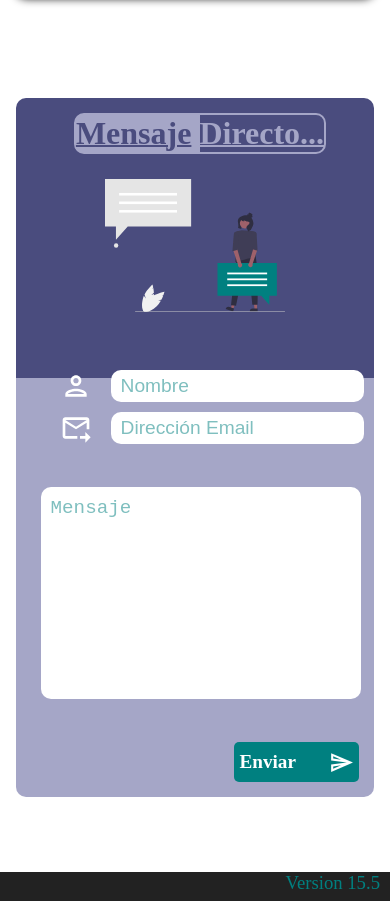
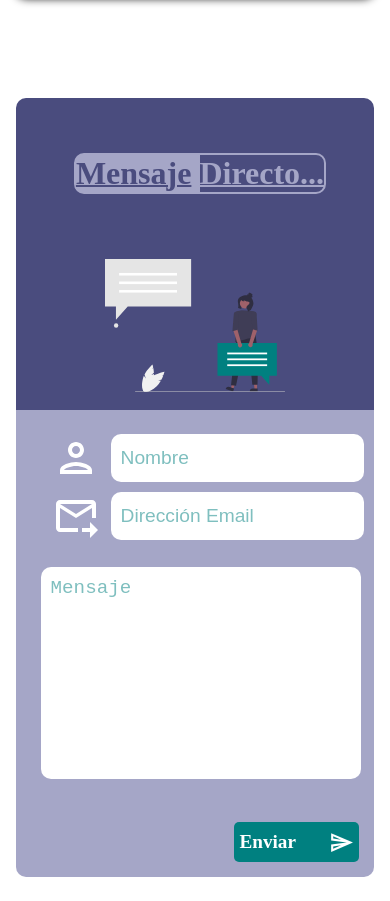
Before and after one commit to Paulino8099/David-Paulino, a website: page index.html in a window 390 px wide. Shown: the part 4814-5715 px from the top of the page. Drawn offline with Linux system fonts and the light colour scheme; files whose address does not match are found by name.

Commit message:
Versioń 15.7

```diff
--- a/CSS/Actualización.scss
+++ b/CSS/Actualización.scss
@@ -141,7 +141,7 @@
 //  ¦¦¦¦¦¦¦¦¦¦¦¦¦¦¦¦¦¦¦¦¦¦¦¦¦¦¦¦¦¦¦¦¦¦¦¦¦¦¦Mobile¦¦¦¦¦¦¦¦¦¦¦¦¦¦¦¦¦¦¦¦¦¦¦¦¦¦¦¦¦¦¦¦¦¦¦¦¦¦¦¦¦¦
 //  ¦¦¦¦¦¦¦¦¦¦¦¦¦¦¦¦¦¦¦¦¦¦¦¦¦¦¦¦¦¦¦¦¦¦¦¦¦¦¦¦¦¦¦¦¦¦¦¦¦¦¦¦¦¦¦¦¦¦¦¦¦¦¦¦¦¦¦¦¦¦¦¦¦¦¦¦¦¦¦¦¦¦¦¦¦¦¦
 
-@media screen and (max-width: 650px) {
+@media screen and (max-width: 800px) {
     // ========================================CENTRO DE ACTUALIZACIONES========================================
     .actualización {
       .content-actualización {
--- a/CSS/Body.scss
+++ b/CSS/Body.scss
@@ -340,7 +340,7 @@ body {
 //  ¦¦¦¦¦¦¦¦¦¦¦¦¦¦¦¦¦¦¦¦¦¦¦¦¦¦¦¦¦¦Mobile¦¦¦¦¦¦¦¦¦Mobile¦¦¦¦¦¦¦¦¦¦¦¦¦¦¦¦¦¦¦¦¦¦¦¦¦¦¦¦¦¦¦¦¦¦¦¦
 //  ¦¦¦¦¦¦¦¦¦¦¦¦¦¦¦¦¦¦¦¦¦¦¦¦¦¦¦¦¦¦¦¦¦¦¦¦¦¦¦Mobile¦¦¦¦¦¦¦¦¦¦¦¦¦¦¦¦¦¦¦¦¦¦¦¦¦¦¦¦¦¦¦¦¦¦¦¦¦¦¦¦¦¦
 //  ¦¦¦¦¦¦¦¦¦¦¦¦¦¦¦¦¦¦¦¦¦¦¦¦¦¦¦¦¦¦¦¦¦¦¦¦¦¦¦¦¦¦¦¦¦¦¦¦¦¦¦¦¦¦¦¦¦¦¦¦¦¦¦¦¦¦¦¦¦¦¦¦¦¦¦¦¦¦¦¦¦¦¦¦¦¦¦
-@media screen and (max-width: 650px) {
+@media screen and (max-width: 800px) {
 	// ◘◘◘◘◘◘◘◘◘◘◘◘◘◘◘◘◘◘◘◘◘◘◘◘◘◘◘◘◘◘◘◘◘◘◘◘◘◘◘◘◘◘◘◘◘◘◘◘◘◘◘◘◘◘◘◘◘◘◘◘◘◘◘◘◘◘◘◘◘◘◘◘◘◘◘◘◘◘◘◘◘◘◘◘◘◘◘◘◘◘
 	// ◘◘◘◘◘◘◘◘◘◘◘◘◘◘◘◘◘◘◘◘◘◘◘◘◘◘◘◘◘◘◘◘◘◘◘◘◘◘◘◘◘◘Información◘◘◘◘◘◘◘◘◘◘◘◘◘◘◘◘◘◘◘◘◘◘◘◘◘◘◘◘◘◘◘◘◘◘◘◘◘
 	// ◘◘◘◘◘◘◘◘◘◘◘◘◘◘◘◘◘◘◘◘◘◘◘◘◘◘◘◘◘◘◘◘◘◘Información◘◘◘◘◘◘Información◘◘◘◘◘◘◘◘◘◘◘◘◘◘◘◘◘◘◘◘◘◘◘◘◘◘◘◘
--- a/CSS/Estudios.scss
+++ b/CSS/Estudios.scss
@@ -298,7 +298,7 @@
 //  ¦¦¦¦¦¦¦¦¦¦¦¦¦¦¦¦¦¦¦¦¦¦¦¦¦¦¦¦¦¦Mobile¦¦¦¦¦¦¦¦¦Mobile¦¦¦¦¦¦¦¦¦¦¦¦¦¦¦¦¦¦¦¦¦¦¦¦¦¦¦¦¦¦¦¦¦¦¦¦
 //  ¦¦¦¦¦¦¦¦¦¦¦¦¦¦¦¦¦¦¦¦¦¦¦¦¦¦¦¦¦¦¦¦¦¦¦¦¦¦¦Mobile¦¦¦¦¦¦¦¦¦¦¦¦¦¦¦¦¦¦¦¦¦¦¦¦¦¦¦¦¦¦¦¦¦¦¦¦¦¦¦¦¦¦
 //  ¦¦¦¦¦¦¦¦¦¦¦¦¦¦¦¦¦¦¦¦¦¦¦¦¦¦¦¦¦¦¦¦¦¦¦¦¦¦¦¦¦¦¦¦¦¦¦¦¦¦¦¦¦¦¦¦¦¦¦¦¦¦¦¦¦¦¦¦¦¦¦¦¦¦¦¦¦¦¦¦¦¦¦¦¦¦¦
-@media screen and (max-width: 650px) {
+@media screen and (max-width: 800px) {
 	.estudios {
 		/**
 	    ** Tarjetas del contenedor "Estudios".
--- a/CSS/Footer.scss
+++ b/CSS/Footer.scss
@@ -58,7 +58,7 @@
 //  ¦¦¦¦¦¦¦¦¦¦¦¦¦¦¦¦¦¦¦¦¦¦¦¦¦¦¦¦¦¦Mobile¦¦¦¦¦¦¦¦¦Mobile¦¦¦¦¦¦¦¦¦¦¦¦¦¦¦¦¦¦¦¦¦¦¦¦¦¦¦¦¦¦¦¦¦¦¦¦
 //  ¦¦¦¦¦¦¦¦¦¦¦¦¦¦¦¦¦¦¦¦¦¦¦¦¦¦¦¦¦¦¦¦¦¦¦¦¦¦¦Mobile¦¦¦¦¦¦¦¦¦¦¦¦¦¦¦¦¦¦¦¦¦¦¦¦¦¦¦¦¦¦¦¦¦¦¦¦¦¦¦¦¦¦
 //  ¦¦¦¦¦¦¦¦¦¦¦¦¦¦¦¦¦¦¦¦¦¦¦¦¦¦¦¦¦¦¦¦¦¦¦¦¦¦¦¦¦¦¦¦¦¦¦¦¦¦¦¦¦¦¦¦¦¦¦¦¦¦¦¦¦¦¦¦¦¦¦¦¦¦¦¦¦¦¦¦¦¦¦¦¦¦¦
-@media screen and (max-width: 650px) {
+@media screen and (max-width: 800px) {
   .footer {
     background: var(--bg_gray_oscuro);
     width: 100%;
--- a/CSS/contacto.scss
+++ b/CSS/contacto.scss
@@ -419,7 +419,7 @@
 //  ¦¦¦¦¦¦¦¦¦¦¦¦¦¦¦¦¦¦¦¦¦¦¦¦¦¦¦¦¦¦Mobile¦¦¦¦¦¦¦¦¦Mobile¦¦¦¦¦¦¦¦¦¦¦¦¦¦¦¦¦¦¦¦¦¦¦¦¦¦¦¦¦¦¦¦¦¦¦¦
 //  ¦¦¦¦¦¦¦¦¦¦¦¦¦¦¦¦¦¦¦¦¦¦¦¦¦¦¦¦¦¦¦¦¦¦¦¦¦¦¦Mobile¦¦¦¦¦¦¦¦¦¦¦¦¦¦¦¦¦¦¦¦¦¦¦¦¦¦¦¦¦¦¦¦¦¦¦¦¦¦¦¦¦¦
 //  ¦¦¦¦¦¦¦¦¦¦¦¦¦¦¦¦¦¦¦¦¦¦¦¦¦¦¦¦¦¦¦¦¦¦¦¦¦¦¦¦¦¦¦¦¦¦¦¦¦¦¦¦¦¦¦¦¦¦¦¦¦¦¦¦¦¦¦¦¦¦¦¦¦¦¦¦¦¦¦¦¦¦¦¦¦¦¦
-@media screen and (max-width: 650px) {
+@media screen and (max-width: 800px) {
 	.contacto {
 		// content
 		.contact-content {
@@ -600,10 +600,10 @@
 			}
 			// imagen
 			span {
-				margin-top: 10px; // edit (add: 10px)
+				margin-top: 50px; // edit (add: 10px)
 				width: auto; // edit (delete: 50%, add: auto)
-				height: 20%;
-				// edit (add: 20%)
+				height: 30%;
+				// edit (add: 25%)
 			}
 			// formulario de envío
 			.messaggeDirect-content {
@@ -611,7 +611,8 @@
 				width: auto; // edit (delete: 50%, add: auto)
 				height: 70%; // edit (add: 70%)
 				.input-content {
-					margin-bottom: 5px; // edit (delete: 15x, add: 5px)
+					margin-bottom: 5px;
+					// edit (delete: 15x, add: 5px)
 					span {
 						svg {
 							width: 70px; // edit (delete: 30px, add: 70px)
--- a/CSS/sobreMi.scss
+++ b/CSS/sobreMi.scss
@@ -265,7 +265,7 @@
 //  ¦¦¦¦¦¦¦¦¦¦¦¦¦¦¦¦¦¦¦¦¦¦¦¦¦¦¦¦¦¦Mobile¦¦¦¦¦¦¦¦¦Mobile¦¦¦¦¦¦¦¦¦¦¦¦¦¦¦¦¦¦¦¦¦¦¦¦¦¦¦¦¦¦¦¦¦¦¦¦
 //  ¦¦¦¦¦¦¦¦¦¦¦¦¦¦¦¦¦¦¦¦¦¦¦¦¦¦¦¦¦¦¦¦¦¦¦¦¦¦¦Mobile¦¦¦¦¦¦¦¦¦¦¦¦¦¦¦¦¦¦¦¦¦¦¦¦¦¦¦¦¦¦¦¦¦¦¦¦¦¦¦¦¦¦
 //  ¦¦¦¦¦¦¦¦¦¦¦¦¦¦¦¦¦¦¦¦¦¦¦¦¦¦¦¦¦¦¦¦¦¦¦¦¦¦¦¦¦¦¦¦¦¦¦¦¦¦¦¦¦¦¦¦¦¦¦¦¦¦¦¦¦¦¦¦¦¦¦¦¦¦¦¦¦¦¦¦¦¦¦¦¦¦¦
-@media screen and (max-width: 650px) {
+@media screen and (max-width: 800px) {
 	.sobreMi {
 		.sobreMi-content {
 			// ¦¦¦¦¦¦¦¦¦¦¦¦¦¦¦¦¦¦¦¦¦¦¦¦¦¦¦¦¦¦¦¦¦¦¦¦¦¦¦¦¦¦¦¦¦¦¦¦¦¦¦¦¦¦¦¦¦¦¦¦¦¦¦¦¦¦¦¦¦¦¦¦¦¦¦¦¦¦¦¦¦¦¦¦¦¦¦
```
Also changed, not shown: CSS/Actualización.css, CSS/Body.css, CSS/Estudios.css, CSS/Footer.css, CSS/Head.css, CSS/contacto.css, CSS/sobreMi.css, 1 other file.
